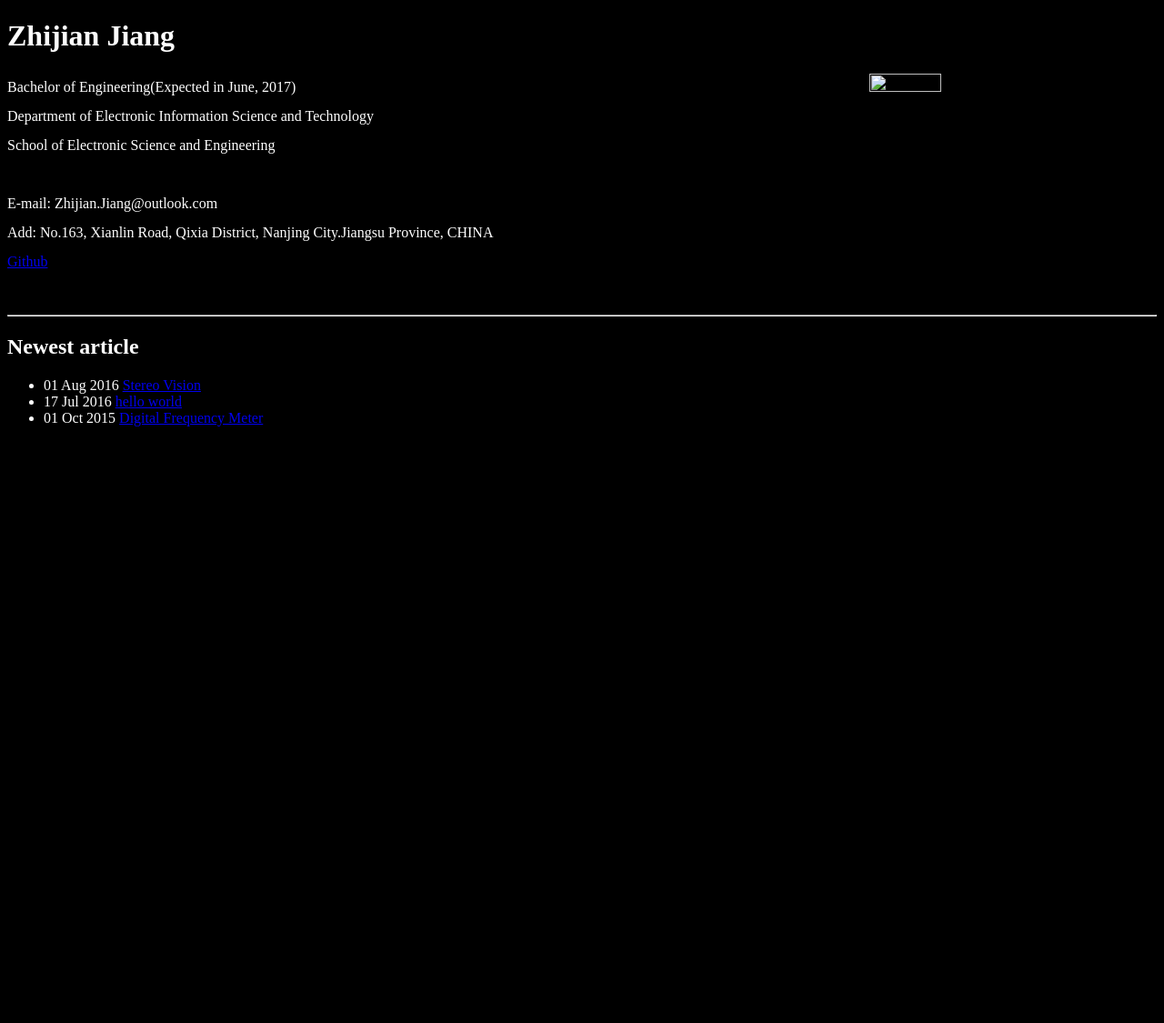
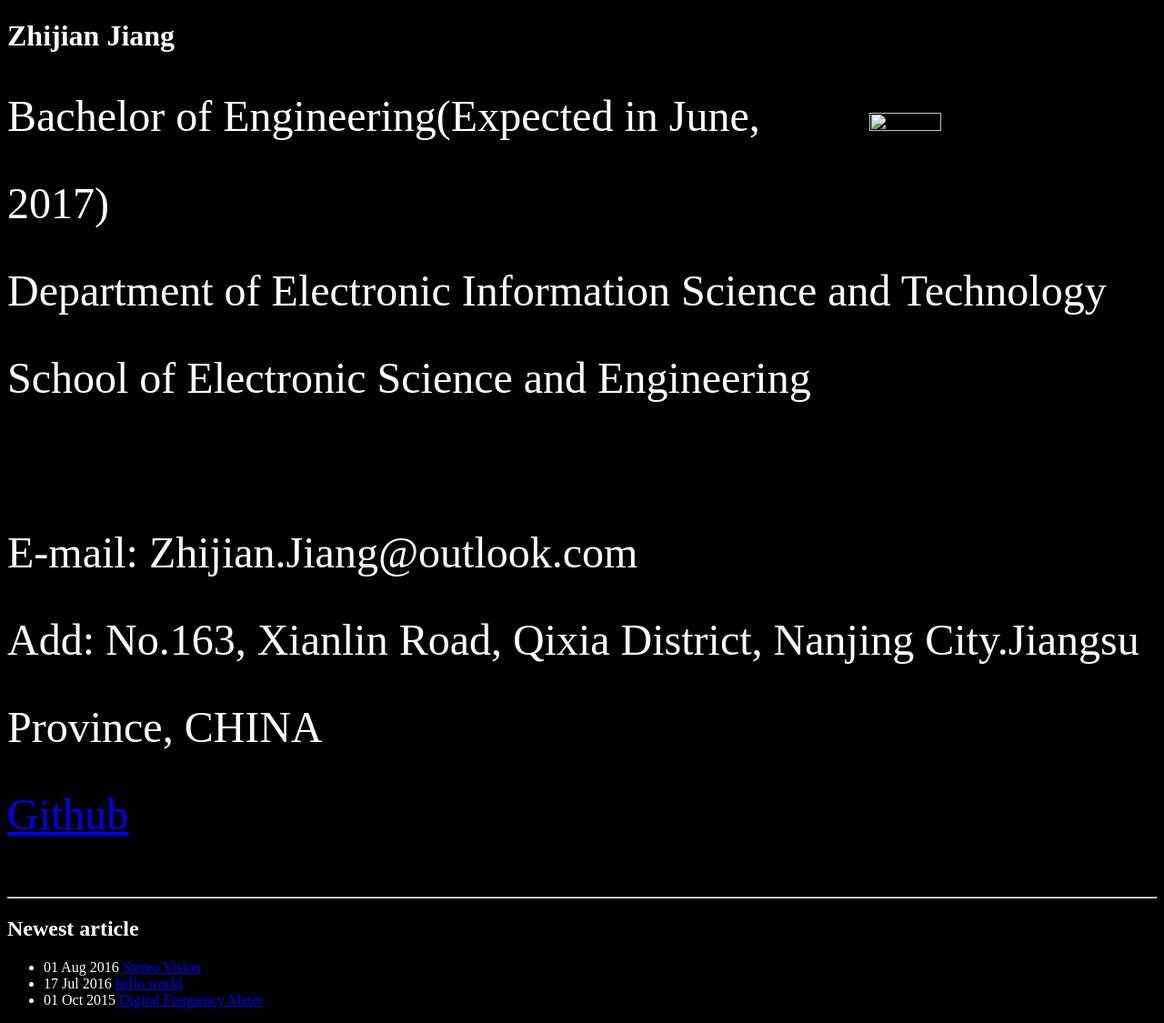
Before and after one commit to softwarelight/ZhijianJiang, a Jekyll site: the page built from index.html, in a window 1280 px wide. Shown: the whole page at 91% size. Built offline with Jekyll 4.4.1, drawn with Linux system fonts in a browser that asks for light colours; before the commit the page ends 900 px from its top, so only the background shows below that.

Commit message:
2016-08-02_16:56:07

```diff
--- a/index.html
+++ b/index.html
@@ -6,14 +6,12 @@ title: Zhijian Jiang
     <style>
         h1{
             font-family: 'Vollkorn', serif;
-	    size: "25%"
         }
         body{
             font-family: 'Vollkorn', serif;
         }
 	p{
 	    font-family: 'Vollkorn', serif;
-	    size: "25%"
 	}
         img{
             max-width: 100%;
@@ -24,8 +22,9 @@ title: Zhijian Jiang
 </head>
 
 <body>
-    	<div style="line-height:2" size: "25%">
+    	<div style="line-height:2">
 		<p>
+		<font size="25%">
         		<img src="ZhijianJiang.github.io/images/MyImg.jpg" width="25%"; height="25%"; align="right"/>
 			Bachelor of Engineering(Expected in June, 2017)
             		<br>Department of Electronic Information Science and Technology
@@ -34,7 +33,8 @@ title: Zhijian Jiang
 			<br>E-mail: Zhijian.Jiang@outlook.com
             		<br>Add: No.163, Xianlin Road, Qixia District, Nanjing City.Jiangsu Province, CHINA
             		<br><a href=https://github.com/ZhijianJiang>Github</a>
-    		</p>
+    		</font>
+		</p>
 	</div>
     <br><hr />
     <h2>Newest article</h2>
```
